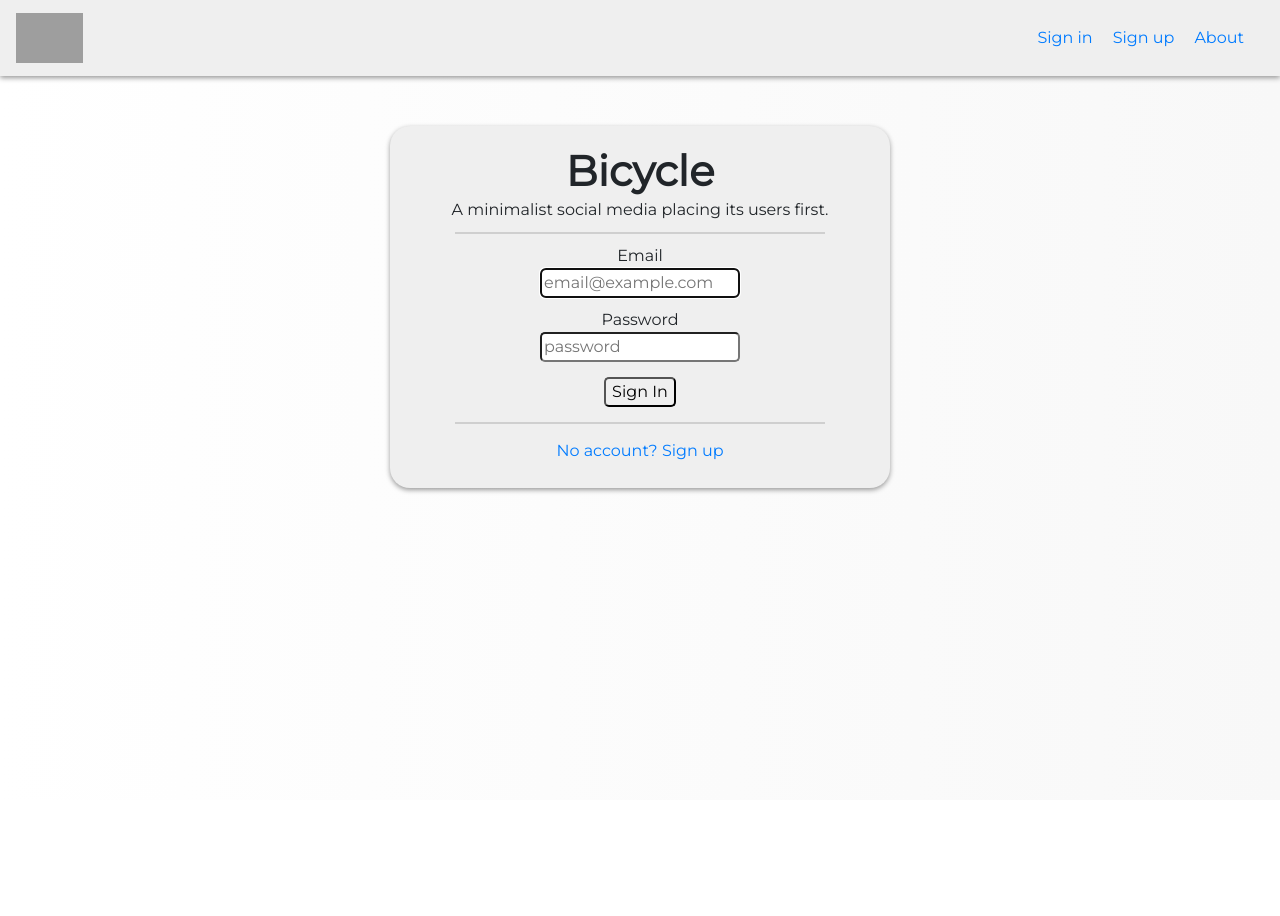
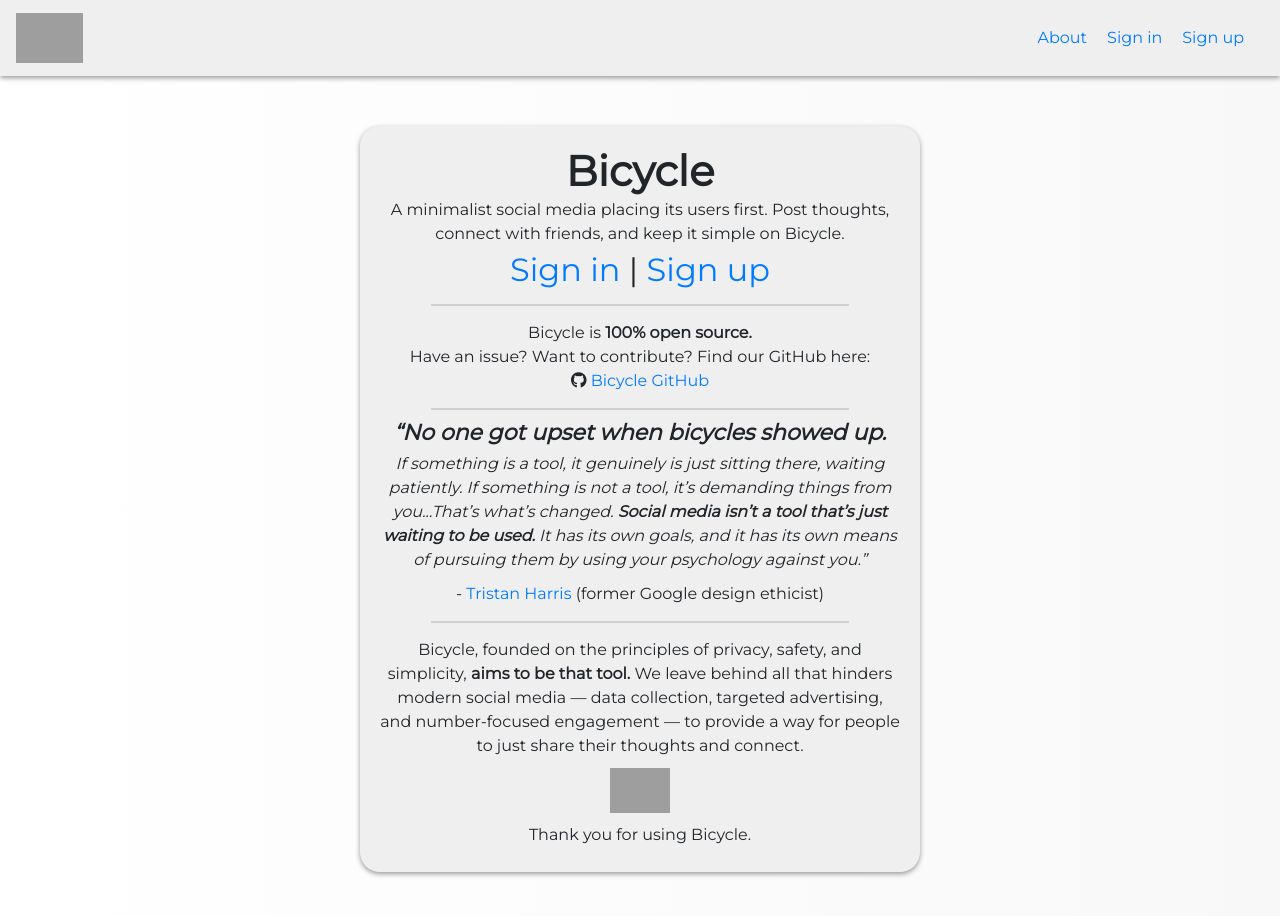
Before and after one commit to csaye/bicycle, a React (Create React App) app: page / in a window 1280 px wide. Before the commit this address led to /signin. Shown: the top 916 px of the page. Before the commit the page ends 800 px from the top, so only its background shows below. Built offline with nearby package versions, Linux system fonts and the light colour scheme; no server answers; grey boxes are pictures that could not be loaded.

Commit message:
Integrate about page with home page.

```diff
--- a/src/components/About/About.css
+++ b/src/components/About/About.css
@@ -11,3 +11,7 @@
   width: 60px;
   margin: 5px 0;
 }
+
+.About .links {
+  font-size: 32px;
+}
--- a/src/components/About/About.js
+++ b/src/components/About/About.js
@@ -1,3 +1,4 @@
+import { Link } from 'react-router-dom';
 import logo from '../../img/logo.png';
 import './About.css';
 
@@ -5,11 +6,14 @@ function About() {
   return (
     <div className="About Form hover-shadow flex-col">
       {/* Title */}
-      <h1>About Bicycle</h1>
+      <h1>Bicycle</h1>
       <p className="tagline">
       A minimalist social media placing its users first.
       Post thoughts, connect with friends, and keep it simple on Bicycle.
       </p>
+      <div className="links">
+        <Link to="/signin">Sign in</Link> | <Link to="/signup">Sign up</Link>
+      </div>
       <hr />
       {/* GitHub */}
       <p className="text-center">
--- a/src/components/App/App.js
+++ b/src/components/App/App.js
@@ -11,6 +11,7 @@ import Settings from '../Settings/Settings.js';
 import About from '../About/About.js';
 import Friends from '../Friends/Friends.js';
 import Messages from '../Messages/Messages.js';
+import Discover from '../Discover/Discover.js';
 
 import firebase from 'firebase/app';
 import 'firebase/auth';
@@ -110,20 +111,24 @@ function Page() {
           <Redirect to="/signin" />
         }
         </Route>
-        {/* about page */}
-        <Route path="/about">
-          <About />
+        {/* discover page */}
+        <Route path="/discover">
+        {
+          firebase.auth().currentUser ?
+          <Discover /> :
+          <Redirect to="/signin" />
+        }
         </Route>
         {/* username page */}
         <Route path="/:urlUsername">
           <Profile />
         </Route>
-        {/* no page */}
+        {/* home page */}
         <Route path="/">
         {
           firebase.auth().currentUser ?
           <Redirect to={`/${username}`} /> :
-          <Redirect to="/signin" />
+          <About />
         }
         </Route>
       </Switch>
--- a/src/components/Navbar/Navbar.js
+++ b/src/components/Navbar/Navbar.js
@@ -49,7 +49,19 @@ function Navbar() {
             {
               firebase.auth().currentUser &&
               <li className="nav-item">
+                <Link to="/discover" className="link">Discover</Link>
+              </li>
+            }
+            {
+              firebase.auth().currentUser &&
+              <li className="nav-item">
                 <Link to="/settings" className="link">Settings</Link>
+              </li>
+            }
+            {
+              !firebase.auth().currentUser &&
+              <li className="nav-item">
+                <Link to="/" className="link">About</Link>
               </li>
             }
             {
@@ -62,11 +74,6 @@ function Navbar() {
               !firebase.auth().currentUser &&
               <li className="nav-item">
                 <Link to="/signup" className="link">Sign up</Link>
-              </li>
-            }
-            {
-              <li className="nav-item">
-                <Link to="/about" className="link">About</Link>
               </li>
             }
             {/* Search User */}
--- a/src/components/SignUp/SignUp.js
+++ b/src/components/SignUp/SignUp.js
@@ -60,7 +60,7 @@ function SignUp() {
       usernameLower: username.toLowerCase(),
       displayName: displayName,
       registered: new Date(),
-      friends: [],
+      friends: ['b7rWEEyhUOSCFDbQPBqoCTVmFIA3'],
       status: ''
     });
     // go to home page
```
